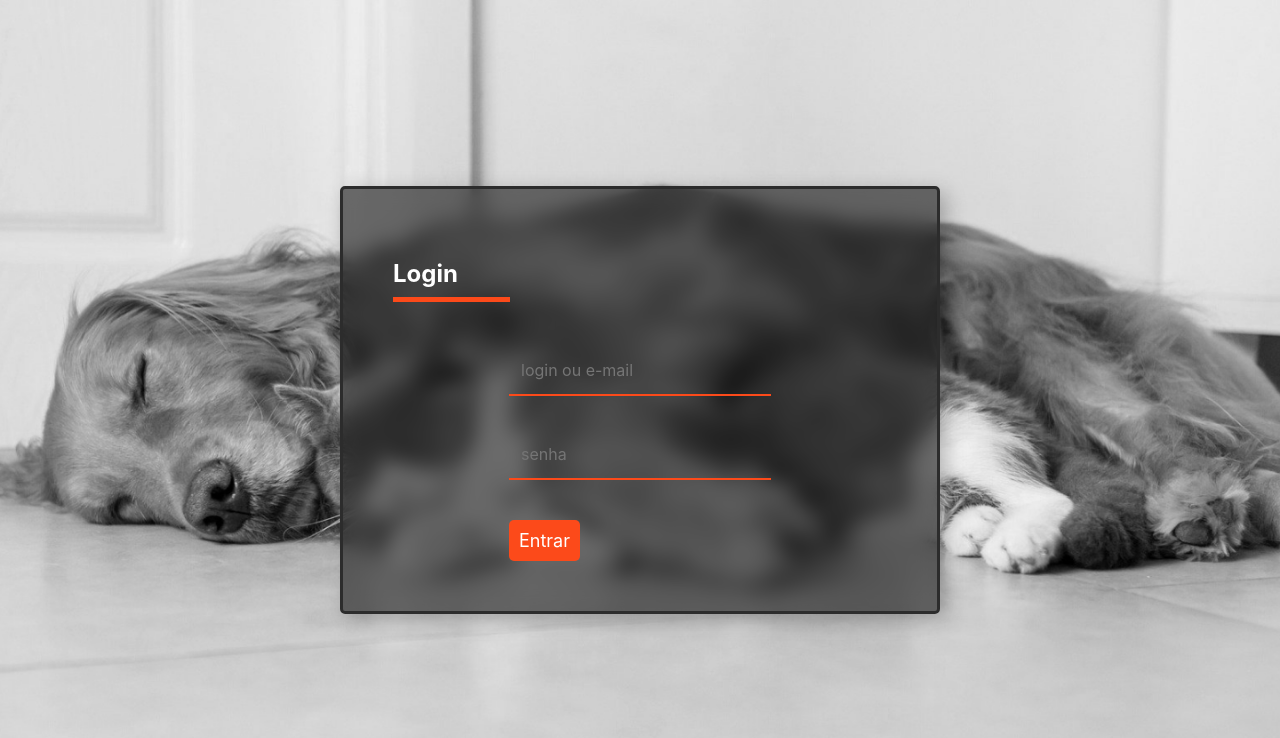
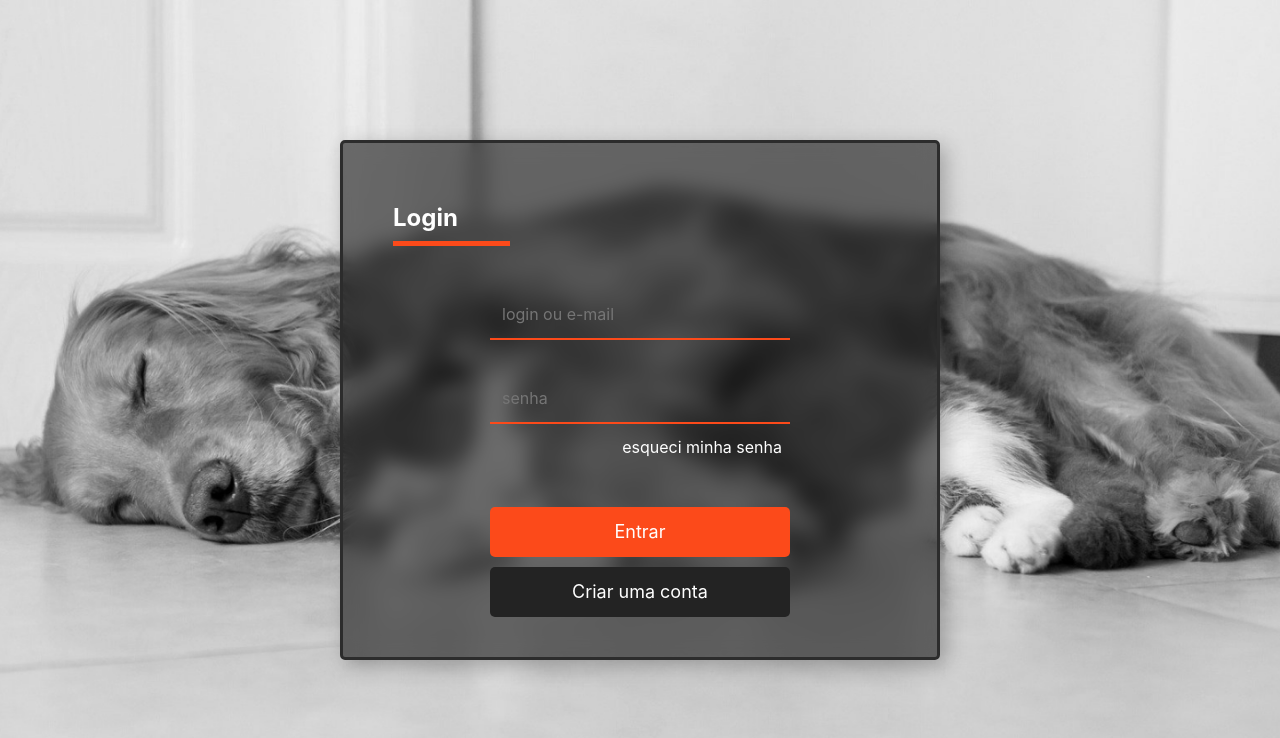
Before and after one commit to emmanuelviniciusdev/animates, a React (Create React App) app: page /login in a window 1280 px wide. Shown: the top 738 px of the page. Built offline with nearby package versions, Linux system fonts and the light colour scheme.

Commit message:
pagina Login

```diff
--- a/src/components/AuthSection/index.tsx
+++ b/src/components/AuthSection/index.tsx
@@ -1,34 +1,38 @@
 import React from 'react'
-import { Content, Form, Section, WrapperForm } from './styles'
+import { Props } from './types'
+import { Content, Section, WrapperForm } from './styles'
 import PageTitle from '../../components/PageTitle'
-import AppInput from '../../components/AppInput'
-import userCircleDuotone from '@iconify/icons-ph/user-circle-duotone'
-import keyDuotone from '@iconify/icons-ph/key-duotone'
-import SimpleButton from '../SimpleButton'
+import FormLogin from '../../components/FormLogin'
 
-function AuthSection() {
+const pageModes = {
+    login: {
+        title: 'Login',
+        formComponent: FormLogin,
+    },
+    register: {
+        title: 'Criar conta',
+        formComponent: FormLogin,
+    },
+    'forgot-password': {
+        title: 'Recuperar senha',
+        formComponent: FormLogin,
+    },
+}
+
+function AuthSection({ mode = 'login' }: Partial<Props>) {
+    const AuthFormComponent = pageModes[mode].formComponent
+
     return (
         <Section>
             <Content>
                 <header>
-                    <PageTitle lineWidth="greaterThanContent">Login</PageTitle>
+                    <PageTitle lineWidth="greaterThanContent">
+                        {pageModes[mode].title}
+                    </PageTitle>
                 </header>
 
                 <WrapperForm>
-                    <Form>
-                        <AppInput
-                            type="email"
-                            placeholder="login ou e-mail"
-                            icon={userCircleDuotone}
-                        />
-                        <AppInput
-                            type="password"
-                            placeholder="senha"
-                            icon={keyDuotone}
-                        />
-
-                        <SimpleButton className="form-btn">Entrar</SimpleButton>
-                    </Form>
+                    <AuthFormComponent />
                 </WrapperForm>
             </Content>
         </Section>
--- a/src/components/AuthSection/styles.tsx
+++ b/src/components/AuthSection/styles.tsx
@@ -1,14 +1,24 @@
 import styled from 'styled-components'
 
 export const Content = styled.div`
-    width: 600px;
+    width: 100%;
+    height: 100vh;
     background-color: rgba(21, 21, 21, 0.6);
     box-sizing: border-box;
     box-shadow: 6px 6px 20px rgba(0, 0, 0, 0.25);
     backdrop-filter: blur(10px);
     border: 3px solid ${(props) => props.theme.borderColorPrimary};
-    border-radius: 5px;
-    padding: 50px;
+    padding: 30px;
+
+    @media (min-width: 600px) {
+        padding: 40px 50px;
+    }
+
+    @media (min-width: 960px) {
+        width: 600px;
+        height: auto;
+        border-radius: 5px;
+    }
 `
 
 export const Section = styled.section`
@@ -25,14 +35,30 @@ export const WrapperForm = styled.div`
     align-items: center;
     margin-top: 50px;
     /* background: green; */
-`
 
-export const Form = styled.form`
-    .wrapper-input {
-        margin-bottom: 40px;
+    form {
+        width: 100%;
+
+        .wrapper-input {
+            margin-bottom: 40px;
+        }
+
+        .form-btn {
+            width: 100%;
+            height: 50px;
+            margin-top: 10px;
+        }
     }
 
-    .form-btn {
-        width: 100%;
+    @media (min-width: 600px) {
+        form {
+            width: 360px;
+        }
+    }
+
+    @media (min-width: 960px) {
+        form {
+            width: 300px;
+        }
     }
 `
--- /dev/null
+++ b/src/components/AuthSection/types.ts
@@ -0,0 +1,5 @@
+export type Mode = 'login' | 'register' | 'forgot-password'
+
+export type Props = {
+    mode: Mode
+}
--- /dev/null
+++ b/src/components/FormLogin/index.tsx
@@ -0,0 +1,41 @@
+import React from 'react'
+import { ForgotPasswordArea, A, ForgotPasswordContent } from './styles'
+import SimpleButton from '../SimpleButton'
+import AppInput from '../../components/AppInput'
+import { Icon } from '@iconify/react'
+import userCircleDuotone from '@iconify/icons-ph/user-circle-duotone'
+import keyDuotone from '@iconify/icons-ph/key-duotone'
+import questionDuotone from '@iconify/icons-ph/question-duotone'
+
+function FormLogin() {
+    return (
+        <>
+            <form>
+                <AppInput
+                    type="email"
+                    placeholder="login ou e-mail"
+                    icon={userCircleDuotone}
+                />
+                <AppInput
+                    type="password"
+                    placeholder="senha"
+                    icon={keyDuotone}
+                />
+
+                <ForgotPasswordArea>
+                    <ForgotPasswordContent>
+                        <A href="#">esqueci minha senha</A>
+                        <Icon icon={questionDuotone} className="icon" />
+                    </ForgotPasswordContent>
+                </ForgotPasswordArea>
+
+                <SimpleButton className="form-btn">Entrar</SimpleButton>
+                <SimpleButton btnTheme="secondary" className="form-btn">
+                    Criar uma conta
+                </SimpleButton>
+            </form>
+        </>
+    )
+}
+
+export default FormLogin
--- /dev/null
+++ b/src/components/FormLogin/styles.tsx
@@ -0,0 +1,27 @@
+import styled from 'styled-components'
+
+export const ForgotPasswordArea = styled.div`
+    margin-top: -27px;
+    margin-bottom: 40px;
+    display: flex;
+`
+
+export const ForgotPasswordContent = styled.div`
+    display: flex;
+    gap: 8px;
+    align-items: center;
+    margin-left: auto;
+
+    .icon {
+        font-size: 20px;
+    }
+`
+
+export const A = styled.a`
+    color: ${(props) => props.theme.colorPrimary};
+    text-decoration: none;
+
+    &:hover {
+        text-decoration: underline;
+    }
+`
--- a/src/components/SimpleButton/index.tsx
+++ b/src/components/SimpleButton/index.tsx
@@ -6,9 +6,10 @@ function SimpleButton({
     btnSize = 'md',
     btnTheme = 'primary',
     children,
+    ...rest
 }: Partial<Props>) {
     return (
-        <Button btnSize={btnSize} btnTheme={btnTheme}>
+        <Button {...rest} btnSize={btnSize} btnTheme={btnTheme}>
             {children}
         </Button>
     )
--- a/src/components/SimpleButton/types.ts
+++ b/src/components/SimpleButton/types.ts
@@ -1,11 +1,10 @@
-import { HTMLProps } from 'react'
+import { ButtonHTMLAttributes } from 'react'
 
 export type BtnSize = 'sm' | 'md' | 'lg'
 
 export type BtnTheme = 'primary' | 'secondary'
 
-export type Props = HTMLProps<HTMLButtonElement> & {
+export type Props = ButtonHTMLAttributes<HTMLButtonElement> & {
     btnSize: BtnSize
     btnTheme: BtnTheme
-    children?: string
 }
--- a/src/styles/themes.ts
+++ b/src/styles/themes.ts
@@ -17,7 +17,7 @@ declare module 'styled-components' {
 export const darkTheme: DefaultTheme = {
     bgDefault: '#302B2F',
     bgPrimary: '#FC4A1A',
-    bgSecondary: '#4D474B',
+    bgSecondary: '#232323',
 
     colorPrimary: '#FFF',
     colorSecondary: '#CCC',
--- a/src/views/Login/styles.tsx
+++ b/src/views/Login/styles.tsx
@@ -1,4 +1,4 @@
-import styled, { createGlobalStyle } from 'styled-components'
+import { createGlobalStyle } from 'styled-components'
 import dogAndCat1 from '../../assets/images/dog-and-cat-1.png'
 
 export const LocalGlobalStyle = createGlobalStyle`
```
